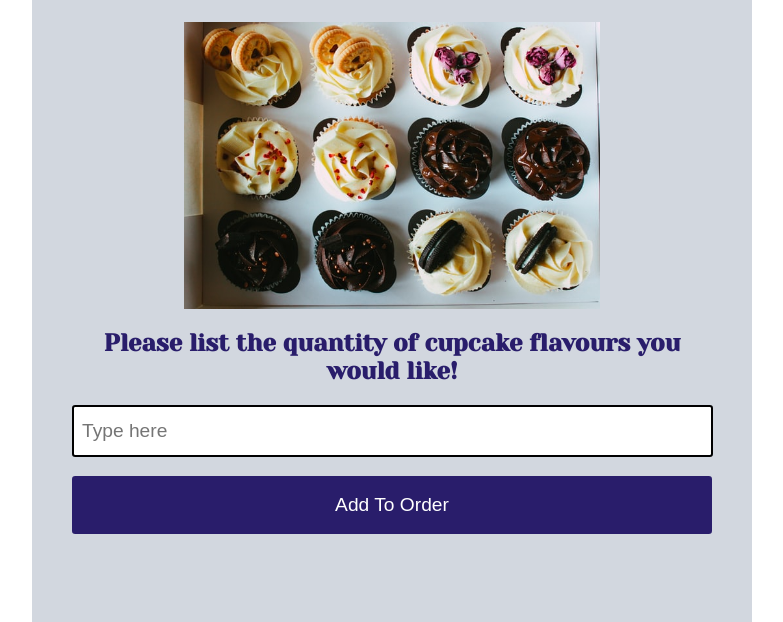
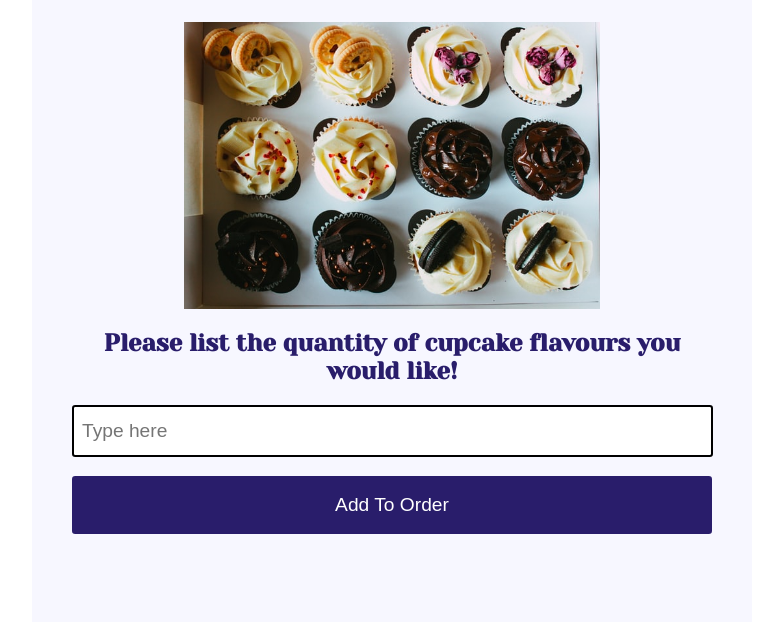
Before and after one commit to Cabr0050/cabrol-francesa-ui-and-dynamic-content, a plain HTML site: page index.html in a window 1280 px wide. Shown: the part 120-742 px from the top of the page, without its empty margins (248-1031 px from the left). Drawn offline with Linux system fonts and the light colour scheme.

Commit message:
Update style.css

```diff
--- a/css/style.css
+++ b/css/style.css
@@ -31,7 +31,7 @@ body{
 
 main {
 
-    background-color: #D2D7DF;
+    background-color: #F7F7FF;
     padding: 2.5rem;
 }
 
```
